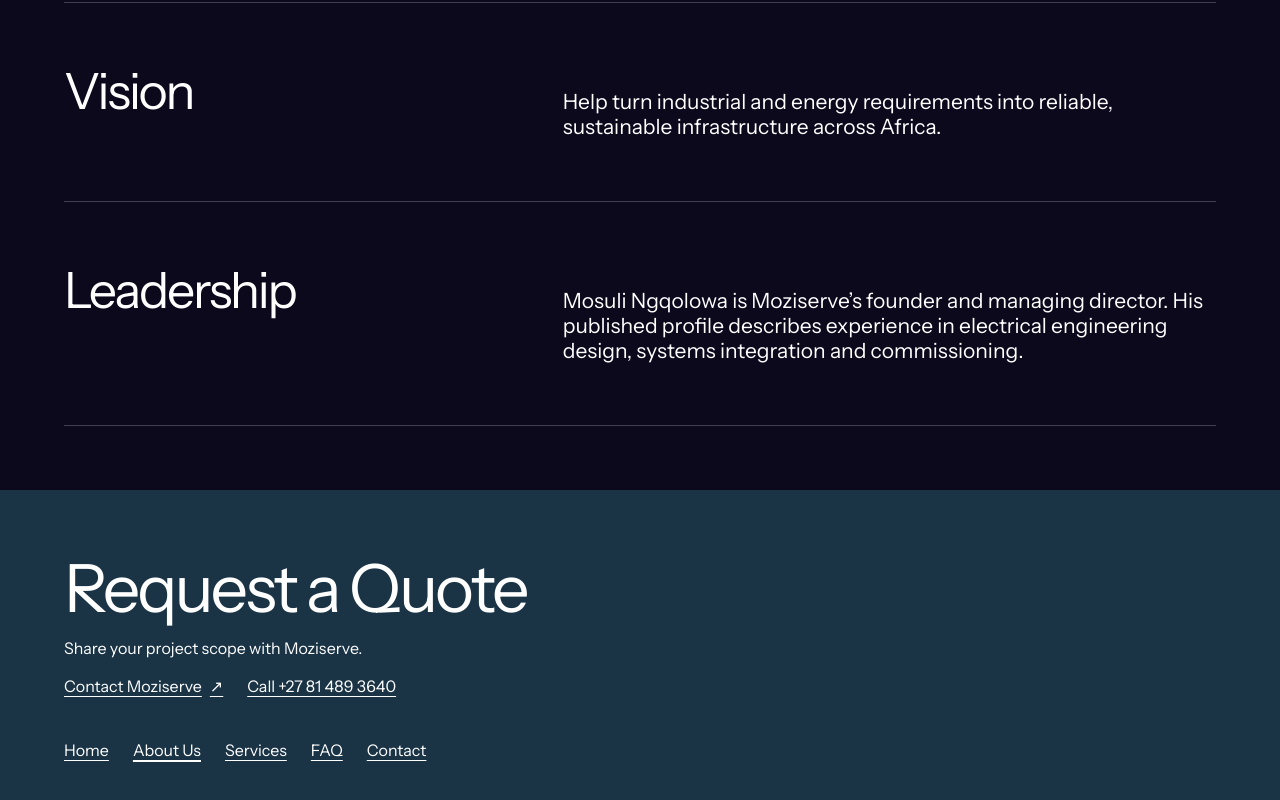
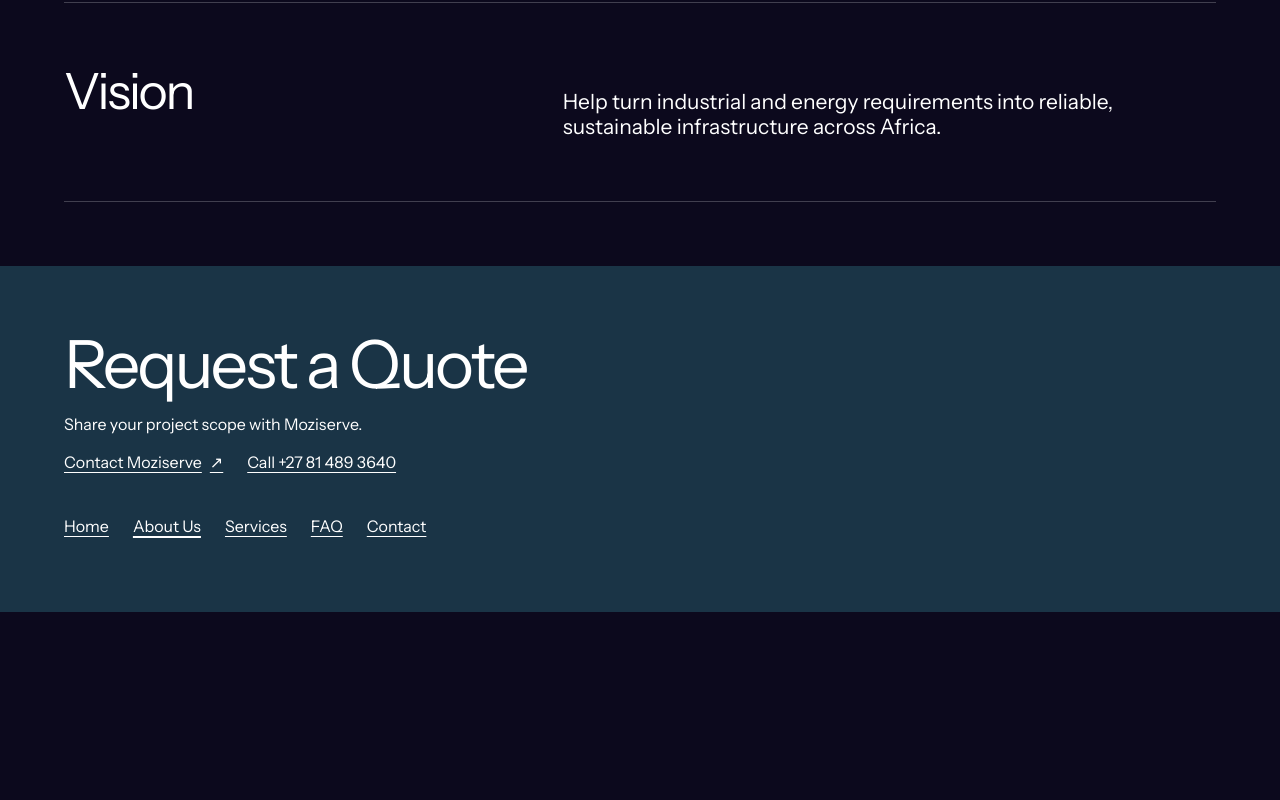
Before and after one commit to eyemeternal/expert-train, a plain HTML site: page moziserve/about-us/index.html in a window 1280 px wide. Shown: the part 884-1684 px from the top of the page. After the commit the page ends 1496 px from the top, so only its background shows below. Drawn offline with Linux system fonts and the light colour scheme.

Commit message:
feat: remove the leadership section in about us menu

```diff
--- a/moziserve/about-us/index.html
+++ b/moziserve/about-us/index.html
@@ -30,7 +30,6 @@
     <section class="detail-row"><h2>Quality and safety</h2><p>Moziserve prioritises technical rigour and applies internal quality, safety and operational standards throughout project delivery.</p></section>
     <section class="detail-row"><h2>Mission</h2><p>Deliver industrial and energy infrastructure by bringing together engineering design, project management and responsible procurement.</p></section>
     <section class="detail-row"><h2>Vision</h2><p>Help turn industrial and energy requirements into reliable, sustainable infrastructure across Africa.</p></section>
-    <section class="detail-row"><h2>Leadership</h2><p>Mosuli Ngqolowa is Moziserve’s founder and managing director. His published profile describes experience in electrical engineering design, systems integration and commissioning.</p></section>
   </div>
 </main>
 <footer class="contact">
```
